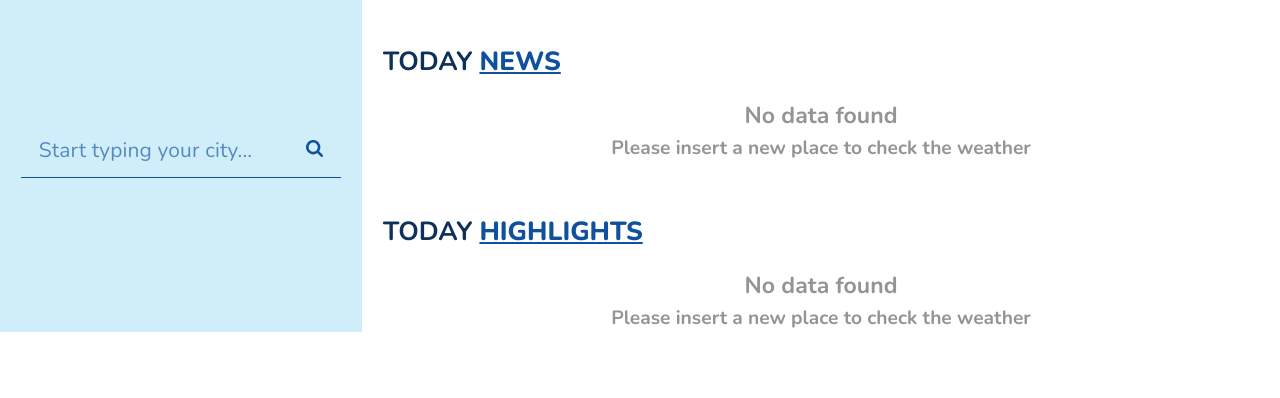
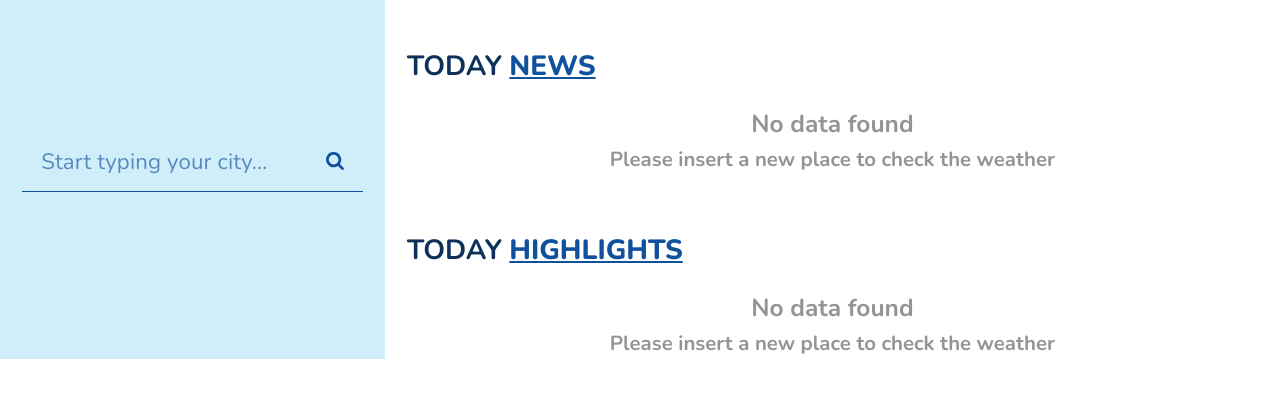
Before and after one commit to alexanderuk82/Weather-app, a website: page index.html in a window 1280 px wide. Drawn offline with nearby package versions, Linux system fonts and the light colour scheme; no server answers.

```diff
--- a/scss/base/_base.scss
+++ b/scss/base/_base.scss
@@ -13,6 +13,9 @@
   @include responsive(tPortrait) {
     font-size: 65.5%;
   }
+  @include responsive(tdesktop) {
+    font-size: 69.5%;
+  }
 }
 
 body {
```
Also changed, not shown: css/style.css.
